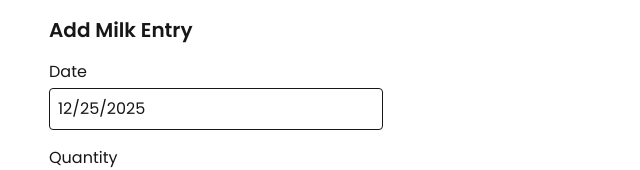
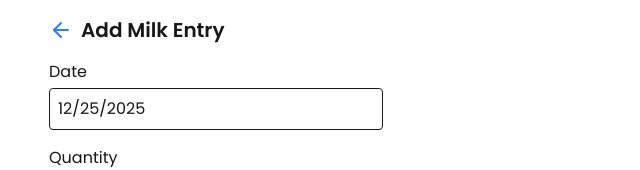
Before and after one commit to Amandeep-tech/milk-tracker-frontend, a Next.js app: page /add in a window 1280 px wide. Shown: the top 170 px of the page, without its empty margins (319-959 px from the left). Built offline with nearby package versions, Linux system fonts and the light colour scheme; no server answers.

Commit message:
back arrow in create entry page

```diff
--- a/src/app/add/page.tsx
+++ b/src/app/add/page.tsx
@@ -1,7 +1,9 @@
-'use client';
-import MilkForm from '@/components/MilkForm';
-import { useRouter } from 'next/navigation';
-import { addEntry } from '@/lib/api';
+"use client";
+import MilkForm from "@/components/MilkForm";
+import { useRouter } from "next/navigation";
+import { addEntry } from "@/lib/api";
+import { ArrowLeft } from "lucide-react";
+import Link from "next/link";
 
 export default function AddPage() {
   const router = useRouter();
@@ -13,13 +15,21 @@ export default function AddPage() {
   }) => {
     console.log(data);
     await addEntry(data);
-    router.push('/');
+    router.push("/");
   };
 
   return (
     <main className="p-4 max-w-xl mx-auto">
-      <h1 className="text-xl font-bold mb-4">Add Milk Entry</h1>
-      <MilkForm onSubmit={handleSubmit} initialData={{ date: '', quantity: 0, rate: 0 }} />
+      <div className="flex items-center gap-2 mb-4">
+        <Link href="/" className="text-blue-500 text-sm">
+          <ArrowLeft />
+        </Link>
+        <h1 className="text-xl font-bold">Add Milk Entry</h1>
+      </div>
+      <MilkForm
+        onSubmit={handleSubmit}
+        initialData={{ date: "", quantity: 0, rate: 0 }}
+      />
     </main>
   );
 }
```
